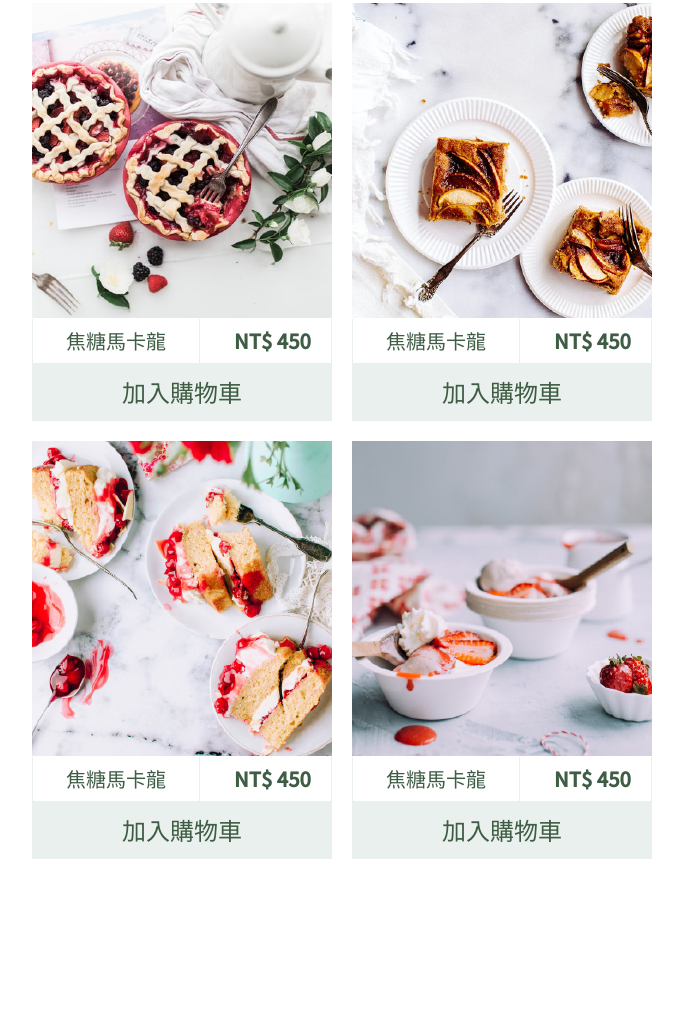
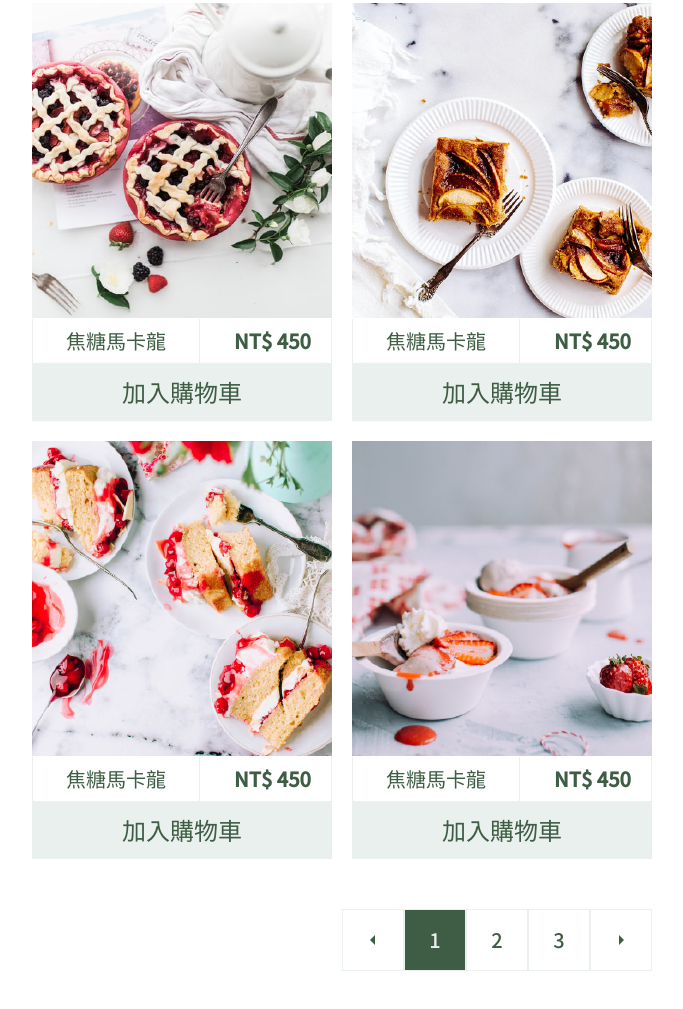
Before and after one commit to kcwang-tw/hexschool-2022-camp-task-1, a plain HTML site: page index.html in a window 1280 px wide. Shown: the part 1301-2310 px from the top of the page, without its empty margins (458-1141 px from the left). Before the commit the page ends 2180 px from the top, so only its background shows below. Drawn offline with Linux system fonts and the light colour scheme.

Commit message:
加入分頁

```diff
--- /dev/null
+++ b/assets/css/paging.css
@@ -0,0 +1,32 @@
+.paging {
+    margin-top: 30px;
+    margin-bottom: 60px;
+    display: flex;
+    justify-content: flex-end;
+    align-items: center;
+}
+
+.page-item {
+    border: 1px solid #EAF0ED;
+
+}
+
+.page-item a {
+    font-size: 20px;
+    color: #3F5D45;
+    width: 60px;
+    height: 60px;
+    display: flex;
+    justify-content: center;
+    align-items: center;
+}
+
+.page-item .active-page {
+    background: #3F5D45;
+    color: #EAF0ED;
+}
+
+.page-item a:hover {
+    background: #EAF0ED;
+    color: #3F5D45;
+}
--- a/index.html
+++ b/index.html
@@ -13,6 +13,7 @@
     <link rel="stylesheet" href="assets/css/header.css">
     <link rel="stylesheet" href="assets/css/banner.css">
     <link rel="stylesheet" href="assets/css/main.css">
+    <link rel="stylesheet" href="assets/css/paging.css">
 </head>
 <body>
     <div class="container">
@@ -125,6 +126,27 @@
                 </li>
             </ul>
         </main>
+        <ul class="paging">
+            <li class="page-item">
+                <a href="#">
+                    <img src="assets/images/arrow_left.png" alt="上一頁">
+                </a>
+            </li>
+            <li class="page-item">
+                <a href="#" class="active-page">1</a>
+            </li>
+            <li class="page-item">
+                <a href="#">2</a>
+            </li>
+            <li class="page-item">
+                <a href="#">3</a>
+            </li>
+            <li class="page-item">
+                <a href="#">
+                    <img src="assets/images/arrow_right.png" alt="下一頁">
+                </a>
+            </li>
+        </ul>
     </div>
 </body>
 </html>
```
